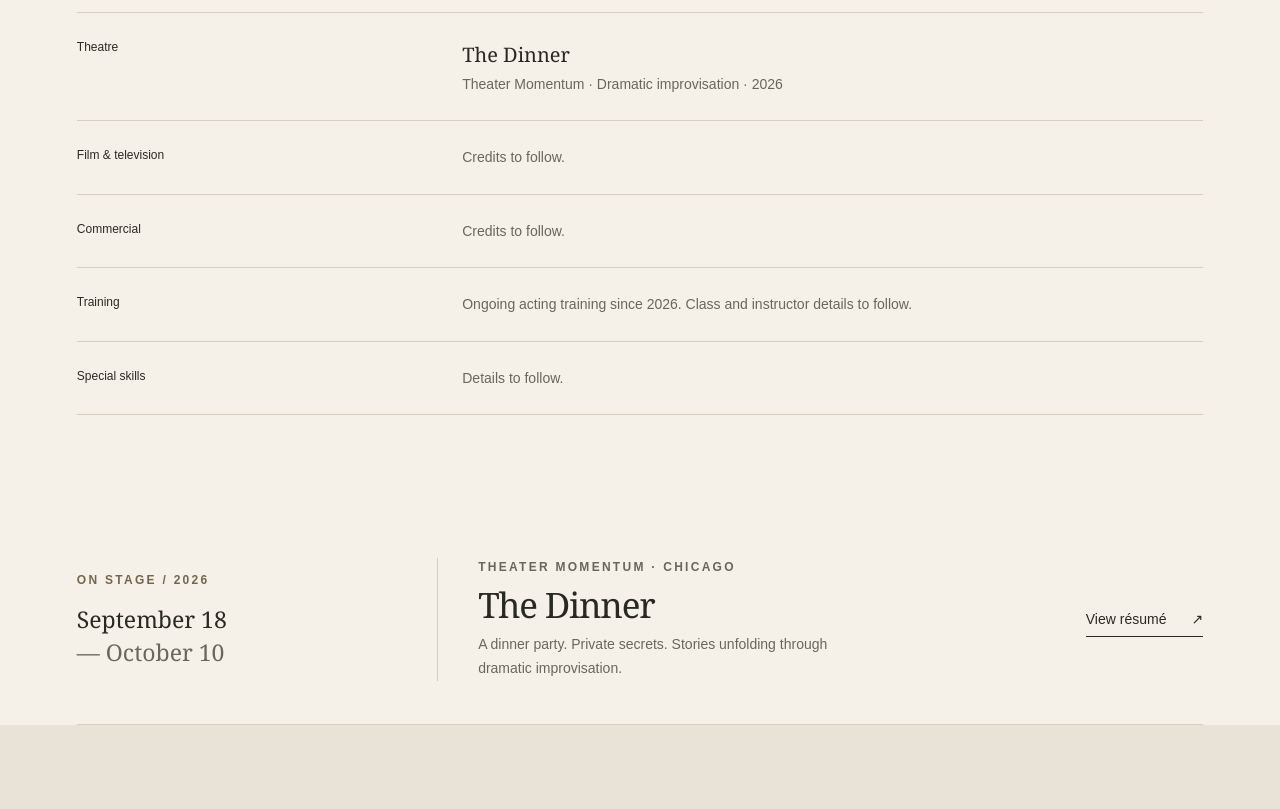
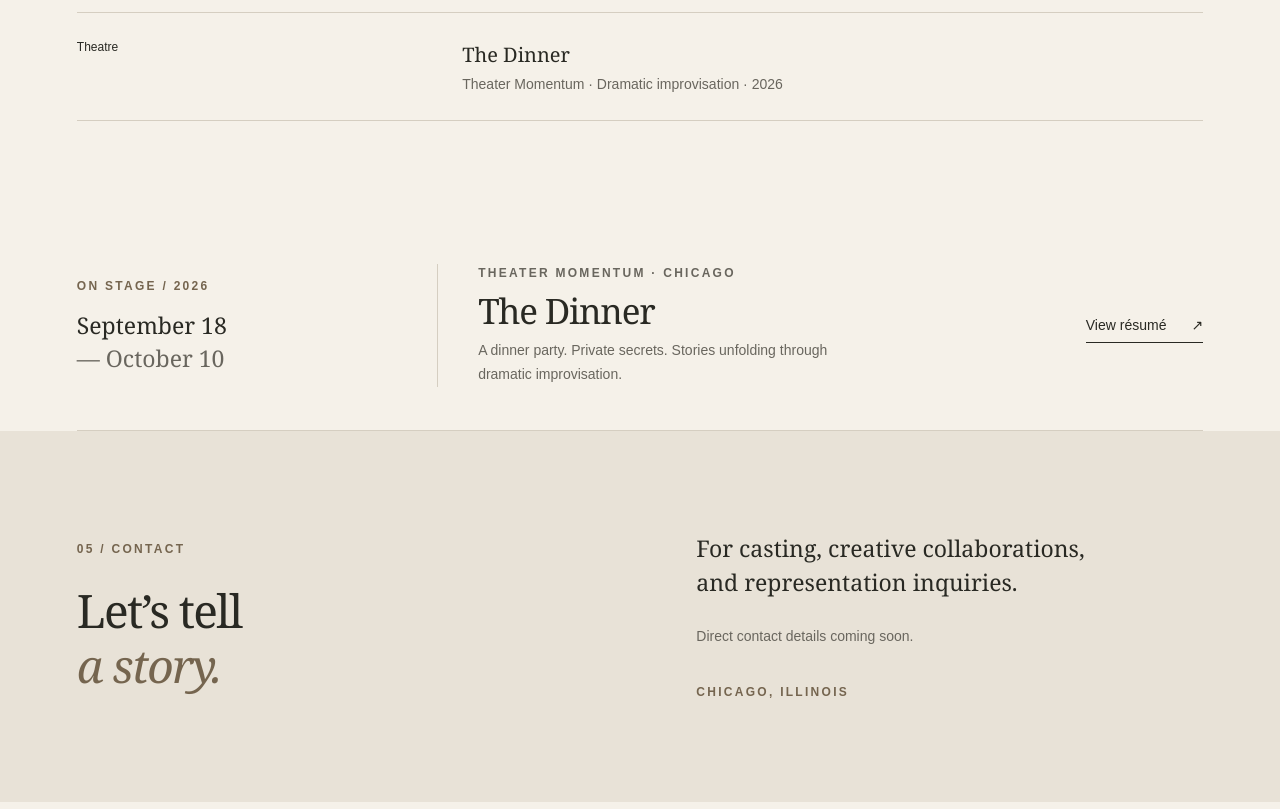
Before and after one commit to cpejic/chelsea-pejic-website, a Next.js app: page / in a window 1280 px wide. Shown: the part 2600-3409 px from the top of the page. Built offline with nearby package versions, Linux system fonts and the light colour scheme.

Commit message:
Refine portfolio content and remove empty resume categories

```diff
--- a/app/content.js
+++ b/app/content.js
@@ -1,5 +1,5 @@
 // Keep approved assets and contact details here. Paths are relative to /public.
-// Leave unavailable material null; the site renders an honest, intentional state.
+// Leave unavailable material null; the site omits it until it is ready.
 export const actor = {
   name: 'Chelsea Pejic',
   email: null,
@@ -11,8 +11,4 @@ export const actor = {
 
 export const resume = [
   { category: 'Theatre', entries: [{ title: 'The Dinner', detail: 'Theater Momentum · Dramatic improvisation · 2026' }] },
-  { category: 'Film & television', entries: [] },
-  { category: 'Commercial', entries: [] },
-  { category: 'Training', entries: [], note: 'Ongoing acting training since 2026. Class and instructor details to follow.' },
-  { category: 'Special skills', entries: [], note: 'Details to follow.' },
 ];
```
